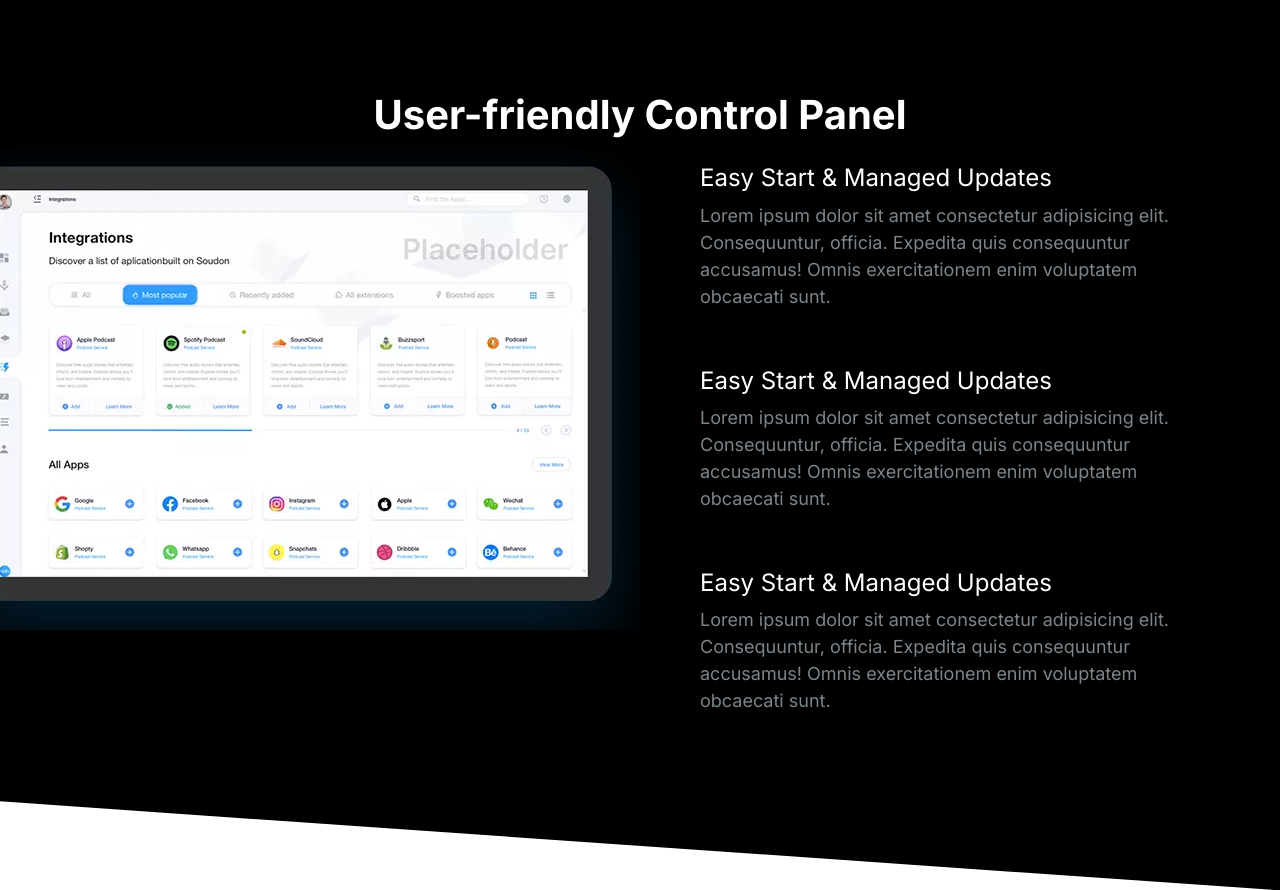
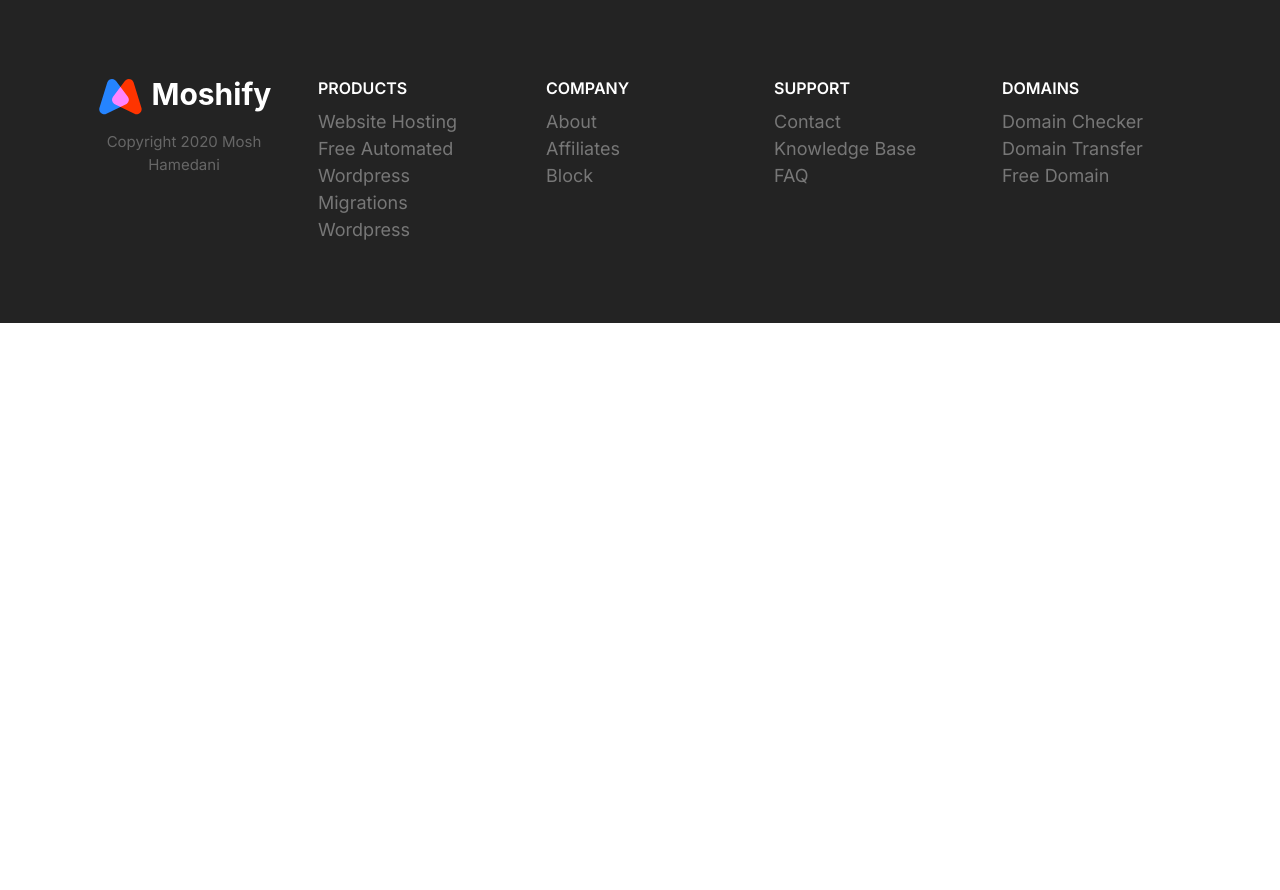
Before and after one commit to DhanyaSathasivam/moshweb, a plain HTML site: page HTML/index.html in a window 1280 px wide. After the commit the page ends 800 px from the top, so only its background shows below. Drawn offline with Linux system fonts and the light colour scheme.

Commit message:
footer cmt

```diff
--- a/CSS/styles.css
+++ b/CSS/styles.css
@@ -597,6 +597,7 @@ a{
 
 .block__header{
     text-align: center;
+    margin-bottom:4rem;
 }
 
 .block__heading{
@@ -794,3 +795,79 @@ a{
         max-width:700px;
     }
 }
+
+/* Footer */
+.footer{
+    background:#232323;
+    transition:color 0.3s;
+}
+
+.footer a{
+    color:#777;
+}
+
+.footer a:hover{
+    color:#fff;
+}
+
+.footer__section{
+    padding:2rem;
+    border-bottom:1px solid #393939;
+}
+
+.footer__section .list{
+    margin:0;
+}
+
+.footer__heading{
+    text-transform: uppercase;
+    font-weight:600;
+}
+
+.footer__brand{
+    margin-top: 5rem;
+    text-align: center;
+}
+
+.footer__brand img{
+    width:100%
+    max-width:230px;
+}
+
+.footer__copyright{
+    font-size:2.1rem;
+    color:#fff;
+    opacity:0.3;
+}
+
+@media screen and (min-width:768px){
+    .footer__sections{
+        grid-template-columns: repeat(auto-fit,minmax(10rem,1fr));
+    }
+
+    .footer .collapsible__chevron{
+        display:none;
+    }
+
+    .footer .collapsible__content{
+        opacity:1;
+        max-height:100%;
+    }
+
+    .footer__brand{
+        order:-1;
+        margin-top:1rem;
+    }
+
+    .footer__copyright{
+        font-size: 1.5rem;
+    }
+
+    .footer__section{
+        border:0;
+    }
+
+    .footer__heading{
+        font-size:1.6rem;
+    }
+}
--- a/HTML/index.html
+++ b/HTML/index.html
@@ -13,65 +13,67 @@
 
 </head>
 <body>
-    <section class="block block--dark block--skewed-right block-showcase">
-        <header class="block__header">
-            <h2>User-friendly Control Panel</h2>
-        </header>
-        <div class="container grid grid--1x2">
-            <picture class="block-showcase__image">
-                <source  type="image/webp" srcset="../Images/ipad.webp 1x, ../Images/ipad@2x.webp 2x"/>
-                <source  type="image/png" srcset="../Images/ipad.png 1x, ../Images/ipad@2x.png 2x"/>
-                <img  src="../Images/ipad.png" alt="">
-            </picture>
-            <ul class="list">
-                <li>
-                    <div class="media">
-                        <div class="media__image">
-                            <svg class="icon icon--primary">
-                                <use xlink:href="../Images/sprite.svg#snap"></use>
-                            </svg>
-                        </div>
-                        <div class="media__body">
-                            <h3 class="media__title">Easy Start & Managed Updates</h3>
-                            <p>
-                                Lorem ipsum dolor sit amet consectetur adipisicing elit. Consequuntur, officia. Expedita quis consequuntur accusamus! Omnis exercitationem enim voluptatem obcaecati sunt.
-                            </p>
-                        </div>
-                    </div>
-                </li>
-                <li>
-                    <div class="media">
-                        <div class="media__image">
-                            <svg class="icon icon--primary">
-                                <use xlink:href="../Images/sprite.svg#snap"></use>
-                            </svg>
-                        </div>
-                        <div class="media__body">
-                            <h3 class="media__title">Easy Start & Managed Updates</h3>
-                            <p>
-                                Lorem ipsum dolor sit amet consectetur adipisicing elit. Consequuntur, officia. Expedita quis consequuntur accusamus! Omnis exercitationem enim voluptatem obcaecati sunt.
-                            </p>
-                        </div>
-                    </div>
-                </li>
-                <li>
-                    <div class="media">
-                        <div class="media__image">
-                            <svg class="icon icon--primary">
-                                <use xlink:href="../Images/sprite.svg#snap"></use>
-                            </svg>
-                        </div>
-                        <div class="media__body">
-                            <h3 class="media__title">Easy Start & Managed Updates</h3>
-                            <p>
-                                Lorem ipsum dolor sit amet consectetur adipisicing elit. Consequuntur, officia. Expedita quis consequuntur accusamus! Omnis exercitationem enim voluptatem obcaecati sunt.
-                            </p>
-                        </div>
-                    </div>
-                </li>
-            </ul>
+    <footer class="block block--dark footer">
+        <div class="container grid footer__sections">
+            <section class="collapsible collapsible--expanded footer__section">
+                <header class="collapsible__header">
+                    <h2 class="collapsible__heading footer__heading">Products</h2>
+                        <img class="collapsible__img collapsible__chevron" src="../Images/chevron.svg" alt="">
+                </header>
+                <div class="collapsible__content">
+                    <ul class="list">
+                        <li><a href="#">Website Hosting</a></li>
+                        <li><a href="#">Free Automated Wordpress</a></li>
+                        <li><a href="#">Migrations</a></li>
+                        <li><a href="#">Wordpress</a></li>
+                    </ul>
+                </div>
+            </section>
+            <section class="collapsible footer__section">
+                <header class="collapsible__header">
+                    <h2 class="collapsible__heading footer__heading">Company</h2>
+                        <img class="collapsible__img collapsible__chevron" src="../Images/chevron.svg" alt="">
+                </header>
+                <div class="collapsible__content">
+                    <ul class="list">
+                    <li><a href="#">About</a></li>
+                    <li><a href="#">Affiliates</a></li>
+                    <li><a href="#">Block</a></li>
+                </ul>
+                </div>
+            </section>
+            <section class="collapsible footer__section">
+                <header class="collapsible__header">
+                    <h2 class="collapsible__heading footer__heading">Support</h2>
+                        <img class="collapsible__img collapsible__chevron" src="../Images/chevron.svg" alt="">
+                </header>
+                <div class="collapsible__content">
+                    <ul class="list">
+                        <li><a href="#">Contact</a></li>
+                        <li><a href="#">Knowledge Base</a></li>
+                        <li><a href="#">FAQ</a></li>
+                    </ul>
+                </div>
+            </section>
+            <section class="collapsible footer__section">
+                <header class="collapsible__header">
+                    <h2 class="collapsible__heading footer__heading">Domains</h2>
+                        <img class="collapsible__img collapsible__chevron" src="../Images/chevron.svg" alt="">
+                </header>
+                <div class="collapsible__content">
+                    <ul class="list">
+                        <li><a href="#">Domain Checker</a></li>
+                        <li><a href="#">Domain Transfer</a></li>
+                        <li><a href="#">Free Domain</a></li>
+                    </ul>
+                </div>
+            </section>
+            <section class="footer__brand">
+                <img src="../Images/logo.svg" alt="">
+                <p class="footer__copyright">Copyright 2020 Mosh Hamedani</p>
+            </section>
         </div>
-    </section>
+    </footer>
     <script src="../js/main.js"></script>
 </body>
 </html>
```
Also changed, not shown: Components/footer.html (added, +61 -0 lines), Components/testimonialblk.html (added, +40 -0 lines).
